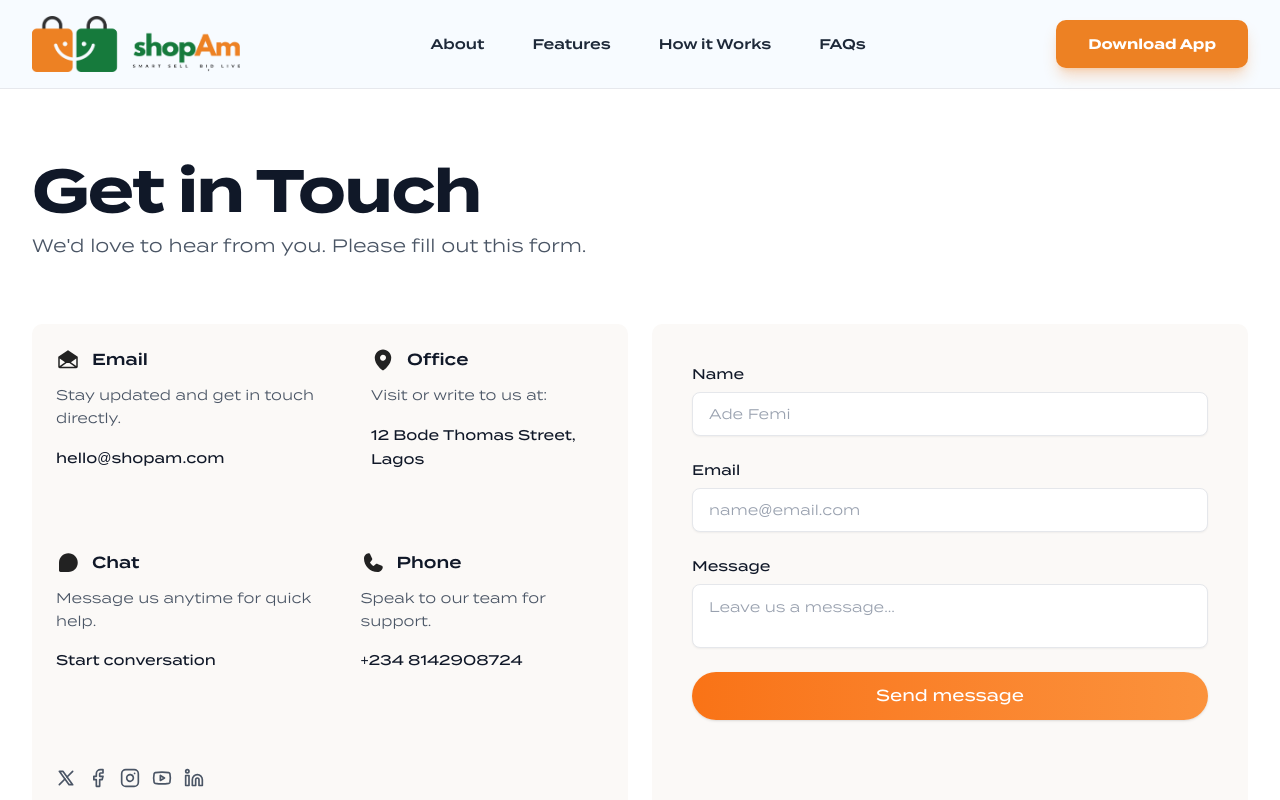
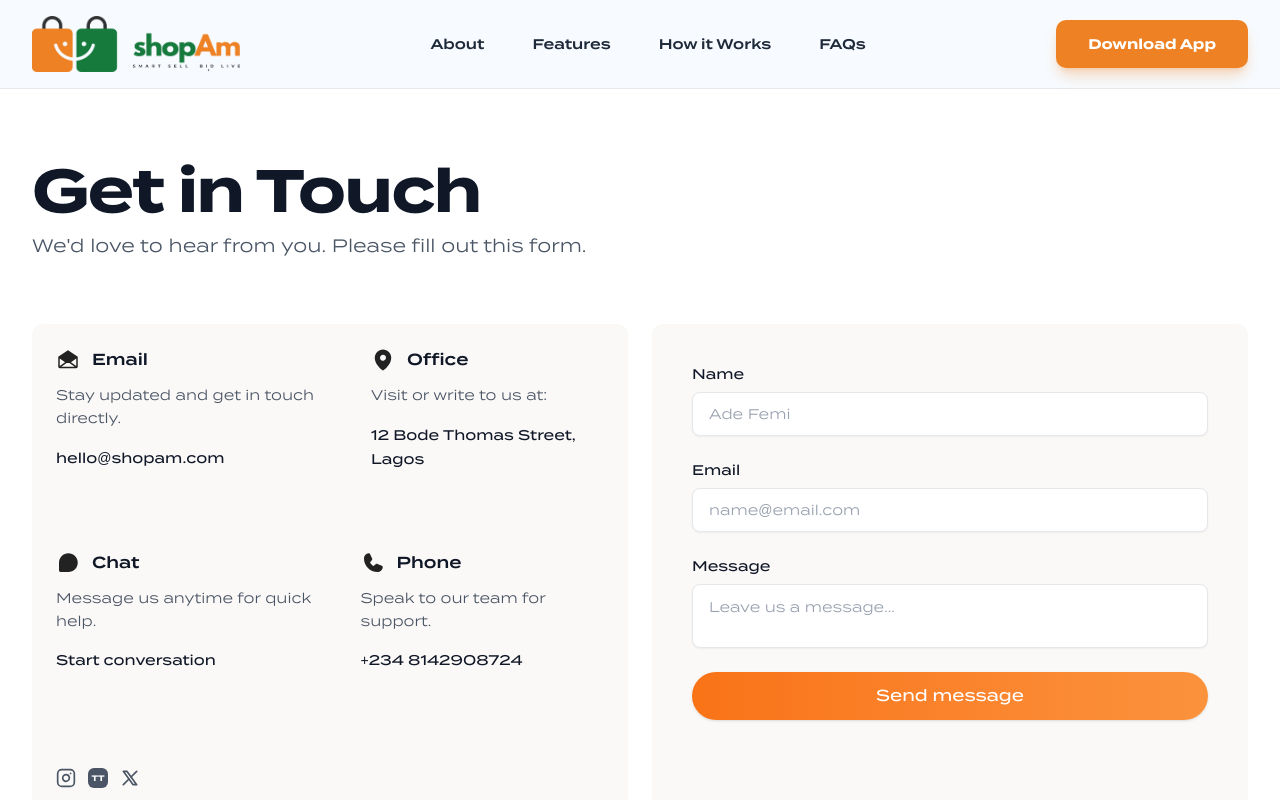
Before and after one commit to Phavoa/shopam_landingpage, a Next.js app: page /contant-us in a window 1280 px wide. Shown: the top 800 px of the page. Built offline with nearby package versions, Linux system fonts and the light colour scheme.

Commit message:
update: ContactUs social media links to use official ShopAm accounts

```diff
--- a/app/contant-us/page.tsx
+++ b/app/contant-us/page.tsx
@@ -5,6 +5,7 @@ import { Mail, Facebook, Instagram, Youtube, Linkedin } from "lucide-react";
 import { Button } from "@/components/ui/button";
 import { Input } from "@/components/ui/input";
 import { Textarea } from "@/components/ui/textarea";
+import Link from "next/link";
 
 // Custom SVG Icons
 const CustomMessageCircleIcon = () => (
@@ -212,41 +213,32 @@ export default function ContactPage() {
 
             {/* Social Media Icons */}
             <div className="flex items-center gap-3 pt-4">
-              <a
-                href="#"
+              <Link
+                href="https://www.instagram.com/shopamng?igsh=MWFpNHBsN2c4c3JmZw%3D%3D&utm_source=qr"
+                target="_blank"
+                className="text-gray-600 hover:text-gray-900 transition-colors"
+                aria-label="Instagram"
+              >
+                <Instagram className="w-5 h-5" />
+              </Link>
+              <Link
+                href="https://www.tiktok.com/@shopamng?_r=1&_t=ZN-92IIymLWkCc"
+                target="_blank"
+                className="text-gray-600 hover:text-gray-900 transition-colors"
+                aria-label="TikTok"
+              >
+                <div className="w-5 h-5 bg-gray-600 hover:bg-gray-900 rounded-sm flex items-center justify-center transition-colors">
+                  <span className="text-[8px] font-bold text-white">TT</span>
+                </div>
+              </Link>
+              <Link
+                href="https://x.com/shopamng?s=21"
+                target="_blank"
                 className="text-gray-600 hover:text-gray-900 transition-colors"
                 aria-label="X (Twitter)"
               >
                 <XIcon />
-              </a>
-              <a
-                href="#"
-                className="text-gray-600 hover:text-gray-900 transition-colors"
-                aria-label="Facebook"
-              >
-                <Facebook className="w-5 h-5" />
-              </a>
-              <a
-                href="#"
-                className="text-gray-600 hover:text-gray-900 transition-colors"
-                aria-label="Instagram"
-              >
-                <Instagram className="w-5 h-5" />
-              </a>
-              <a
-                href="#"
-                className="text-gray-600 hover:text-gray-900 transition-colors"
-                aria-label="YouTube"
-              >
-                <Youtube className="w-5 h-5" />
-              </a>
-              <a
-                href="#"
-                className="text-gray-600 hover:text-gray-900 transition-colors"
-                aria-label="LinkedIn"
-              >
-                <Linkedin className="w-5 h-5" />
-              </a>
+              </Link>
             </div>
           </div>
 
```
